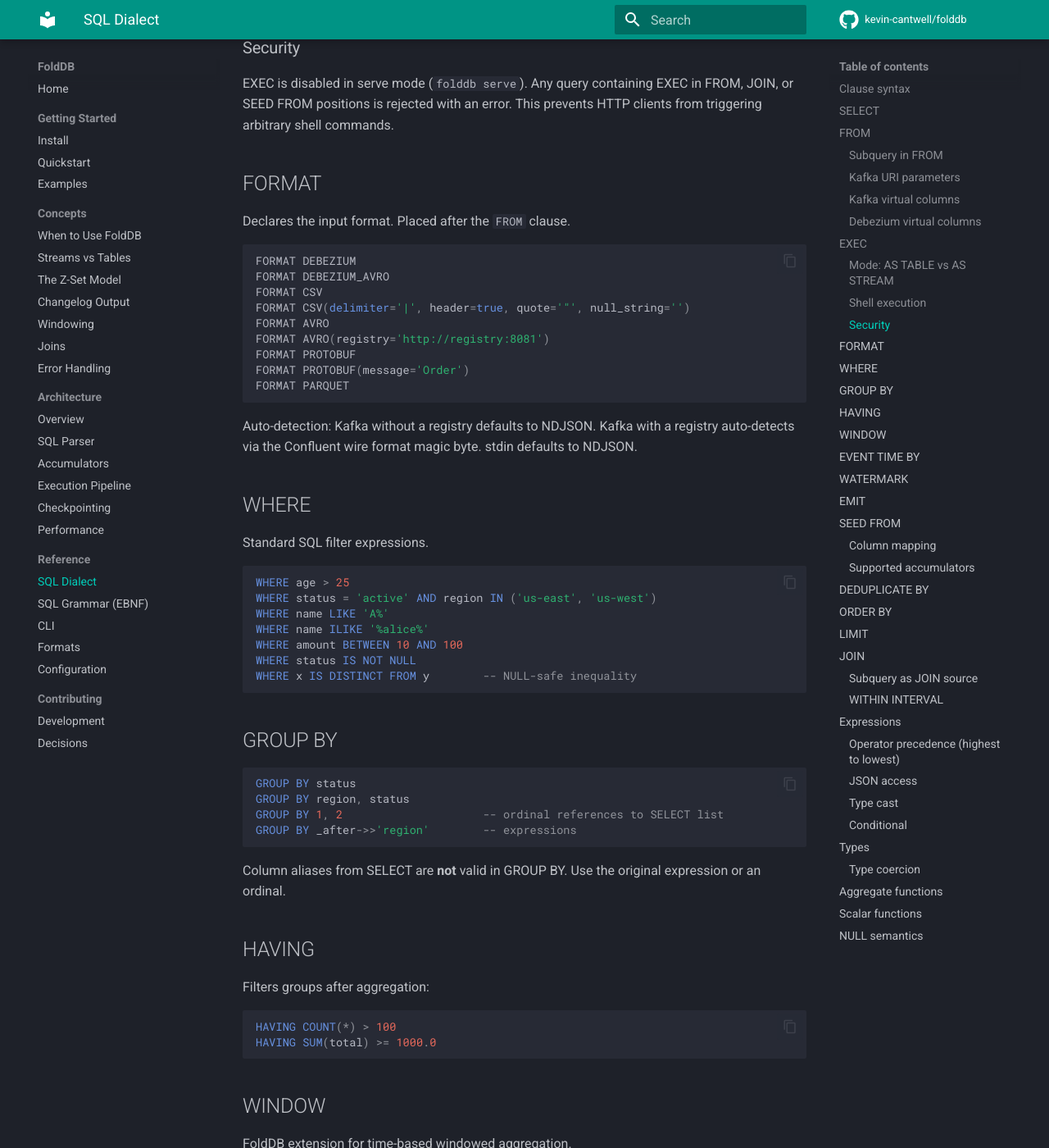
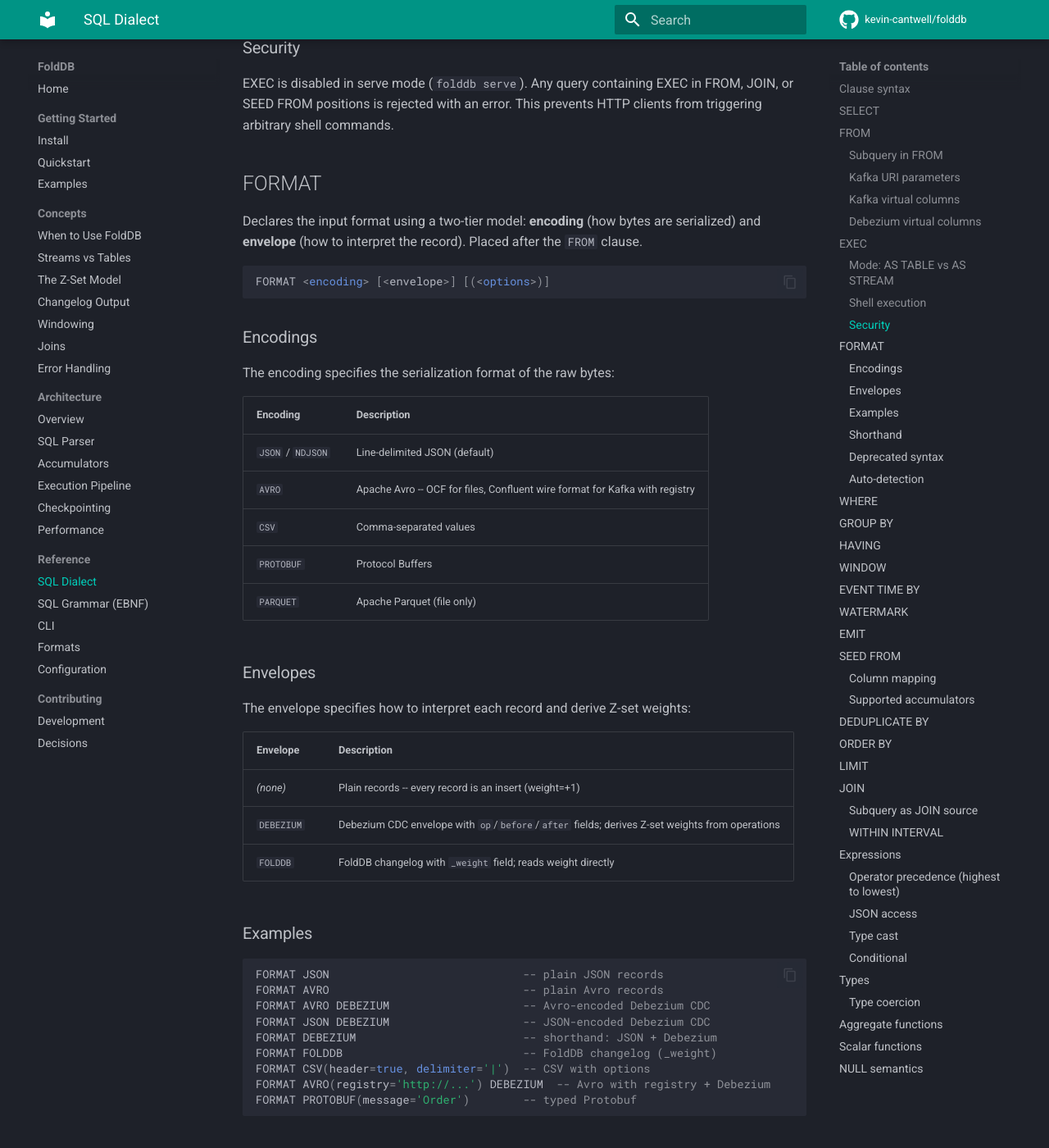
Before and after one commit to kevin-cantwell/dbspa, an MkDocs documentation site: the page built from docs/reference/sql.md, in a window 1280 px wide and 1400 px high, scrolled down 4374 px. Shown: the whole window at 82% size. Built offline with MkDocs 1.6.1 and Material for MkDocs 9.7.7, drawn with Linux system fonts in a browser that asks for light colours; comment, search, counter and statistics services are not loaded; some of the changed text lies outside the part shown.

Commit message:
Update docs for FORMAT encoding+envelope two-tier syntax refactor
Rewrite FORMAT sections across reference, concepts, and examples docs
to document the new two-tier model (encoding + envelope), add FOLDDB
envelope documentation, and deprecate FORMAT DEBEZIUM_AVRO syntax.

Co-Authored-By: Claude Opus 4.6 (1M context) <noreply@anthropic.com>

````diff
--- a/docs/reference/sql.md
+++ b/docs/reference/sql.md
@@ -162,21 +162,64 @@ EXEC is disabled in serve mode (`folddb serve`). Any query containing EXEC in FR
 
 ## FORMAT
 
-Declares the input format. Placed after the `FROM` clause.
+Declares the input format using a two-tier model: **encoding** (how bytes are serialized) and **envelope** (how to interpret the record). Placed after the `FROM` clause.
 
 ```sql
-FORMAT DEBEZIUM
-FORMAT DEBEZIUM_AVRO
-FORMAT CSV
-FORMAT CSV(delimiter='|', header=true, quote='"', null_string='')
-FORMAT AVRO
-FORMAT AVRO(registry='http://registry:8081')
-FORMAT PROTOBUF
-FORMAT PROTOBUF(message='Order')
-FORMAT PARQUET
+FORMAT <encoding> [<envelope>] [(<options>)]
 ```
 
-Auto-detection: Kafka without a registry defaults to NDJSON. Kafka with a registry auto-detects via the Confluent wire format magic byte. stdin defaults to NDJSON.
+### Encodings
+
+The encoding specifies the serialization format of the raw bytes:
+
+| Encoding | Description |
+|---|---|
+| `JSON` / `NDJSON` | Line-delimited JSON (default) |
+| `AVRO` | Apache Avro -- OCF for files, Confluent wire format for Kafka with registry |
+| `CSV` | Comma-separated values |
+| `PROTOBUF` | Protocol Buffers |
+| `PARQUET` | Apache Parquet (file only) |
+
+### Envelopes
+
+The envelope specifies how to interpret each record and derive Z-set weights:
+
+| Envelope | Description |
+|---|---|
+| *(none)* | Plain records -- every record is an insert (weight=+1) |
+| `DEBEZIUM` | Debezium CDC envelope with `op`/`before`/`after` fields; derives Z-set weights from operations |
+| `FOLDDB` | FoldDB changelog with `_weight` field; reads weight directly |
+
+### Examples
+
+```sql
+FORMAT JSON                             -- plain JSON records
+FORMAT AVRO                             -- plain Avro records
+FORMAT AVRO DEBEZIUM                    -- Avro-encoded Debezium CDC
+FORMAT JSON DEBEZIUM                    -- JSON-encoded Debezium CDC
+FORMAT DEBEZIUM                         -- shorthand: JSON + Debezium
+FORMAT FOLDDB                           -- FoldDB changelog (_weight)
+FORMAT CSV(header=true, delimiter='|')  -- CSV with options
+FORMAT AVRO(registry='http://...') DEBEZIUM  -- Avro with registry + Debezium
+FORMAT PROTOBUF(message='Order')        -- typed Protobuf
+```
+
+### Shorthand
+
+If the first token is an envelope name (`DEBEZIUM`, `FOLDDB`), JSON encoding is assumed:
+
+```sql
+FORMAT DEBEZIUM    -- equivalent to FORMAT JSON DEBEZIUM
+FORMAT FOLDDB      -- equivalent to FORMAT JSON FOLDDB
+```
+
+### Deprecated syntax
+
+`FORMAT DEBEZIUM_AVRO` still works but logs a deprecation warning. Use `FORMAT AVRO DEBEZIUM` instead.
+
+### Auto-detection
+
+Kafka without a registry defaults to NDJSON. Kafka with a registry auto-detects via the Confluent wire format magic byte. stdin defaults to NDJSON.
 
 ## WHERE
 
````
Also changed, not shown: docs/concepts/changelog-output.md (+18 -0 lines), docs/concepts/joins.md (+3 -0 lines), docs/getting-started/examples.md (+18 -0 lines), docs/reference/formats.md (+113 -77 lines), docs/reference/grammar.md (+13 -8 lines).
